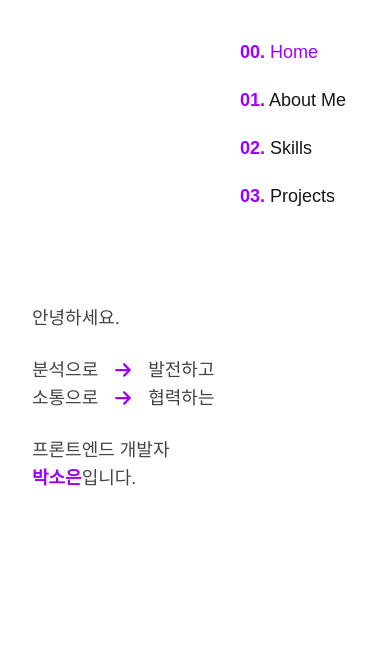
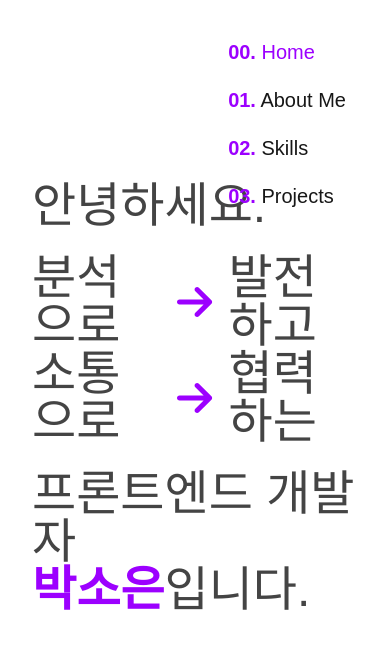
Before and after one commit to soe-un/portfolio, a Next.js app: page / in a window 390 px wide. Shown: the top 648 px of the page. Built offline with nearby package versions, Linux system fonts and the light colour scheme; a web font is replaced by a local one.

Commit message:
layout fix

```diff
--- a/package.json
+++ b/package.json
@@ -10,6 +10,7 @@
   },
   "dependencies": {
     "clsx": "^2.1.1",
+    "framer-motion": "^11.15.0",
     "next": "15.1.2",
     "react": "^19.0.0",
     "react-dom": "^19.0.0",
--- /dev/null
+++ b/src/app/PageTransition.tsx
@@ -0,0 +1,28 @@
+"use client";
+
+import { usePathname } from "next/navigation";
+import { AnimatePresence, motion } from "framer-motion";
+import React from "react";
+
+interface PageTransitionProps {
+  children: React.ReactNode;
+}
+
+const PageTransition: React.FC<PageTransitionProps> = ({ children }) => {
+  const pathname = usePathname();
+
+  return (
+    <AnimatePresence mode="wait">
+      <motion.div
+        key={pathname}
+        initial={{ opacity: 0, y: 20 }}
+        animate={{ opacity: 1, y: 0 }}
+        transition={{ duration: 0.5 }}
+      >
+        {children}
+      </motion.div>
+    </AnimatePresence>
+  );
+};
+
+export default PageTransition;
--- a/src/app/about/page.tsx
+++ b/src/app/about/page.tsx
@@ -1,12 +1,9 @@
-import Sidebar from "../sidebar";
-
 export default function About() {
   return (
     <main>
       <div className="flex gap-4 items-center flex-col sm:flex-row">
         <h1>저는 이런 사람이에요</h1>
       </div>
-      <Sidebar />
     </main>
   );
 }
--- a/src/app/layout.tsx
+++ b/src/app/layout.tsx
@@ -1,6 +1,8 @@
 import type { Metadata } from "next";
 import { IBM_Plex_Sans_KR } from "next/font/google";
 import "./globals.css";
+import PageTransition from "./PageTransition";
+import Sidebar from "./sidebar";
 
 const ibmPlexSansKR = IBM_Plex_Sans_KR({
   weight: ["100", "200", "300", "400", "500", "600", "700"],
@@ -20,7 +22,10 @@ export default function RootLayout({
   return (
     <html lang="en">
       <body className={`${ibmPlexSansKR.className} antialiased`}>
-        <div className="h-screen p-8 pb-20">{children}</div>
+        <PageTransition>
+          <div className="h-screen p-8 pb-20">{children}</div>
+        </PageTransition>
+        <Sidebar />
         <footer className="row-start-3 flex gap-6 flex-wrap items-center justify-center"></footer>
       </body>
     </html>
--- a/src/app/page.tsx
+++ b/src/app/page.tsx
@@ -1,12 +1,11 @@
 import { FaArrowRight } from "react-icons/fa6";
-import Sidebar from "./sidebar";
 import clsx from "clsx";
 
 export default function Home() {
   return (
-    <main className="h-[calc(100vh-7rem)] flex gap-8 row-start-2 items-start">
+    <main className="h-[calc(100vh-7rem)] flex gap-8 row-start-2 items-start sm:ml-10">
       <div className="flex gap-4 items-center flex-row h-full">
-        <h1 className={clsx(`text-lg`, `sm:text-6xl`)}>
+        <h1 className={clsx(`text-5xl`, `sm:text-6xl`)}>
           안녕하세요.
           <br />
           <div className="flex items-center mt-6">
@@ -20,7 +19,6 @@ export default function Home() {
           <strong>박소은</strong>입니다.
         </h1>
       </div>
-      <Sidebar />
     </main>
   );
 }
--- a/src/app/projects/page.tsx
+++ b/src/app/projects/page.tsx
@@ -1,12 +1,9 @@
-import Sidebar from "../sidebar";
-
 export default function About() {
   return (
     <main>
       <div className="flex gap-4 items-center flex-col sm:flex-row">
         <h1>이런 프로젝트를 했어요</h1>
       </div>
-      <Sidebar />
     </main>
   );
 }
--- a/src/app/sidebar.tsx
+++ b/src/app/sidebar.tsx
@@ -2,7 +2,7 @@
 
 import clsx from "clsx";
 import Link from "next/link";
-import { usePathname, useRouter } from "next/navigation";
+import { usePathname } from "next/navigation";
 
 export default function Sidebar() {
   const pathName = usePathname();
@@ -29,8 +29,8 @@ export default function Sidebar() {
     <div
       className={clsx(
         `absolute flex flex-col top-[2rem] right-[2rem]`,
-        `gap-2 text-lg`,
-        `sm:gap-4 sm:text-xl`
+        `gap-2 text-xl`,
+        `sm:gap-4`
       )}
     >
       {tabs.map((t, idx) => {
--- a/src/app/skills/page.tsx
+++ b/src/app/skills/page.tsx
@@ -1,12 +1,9 @@
-import Sidebar from "../sidebar";
-
 export default function About() {
   return (
     <main>
       <div className="flex gap-4 items-center flex-col sm:flex-row">
         <h1>이런 기술을 갖고 있어요</h1>
       </div>
-      <Sidebar />
     </main>
   );
 }
```
Also changed, not shown: 1 other file (tests, documents, lock files or other folders).
